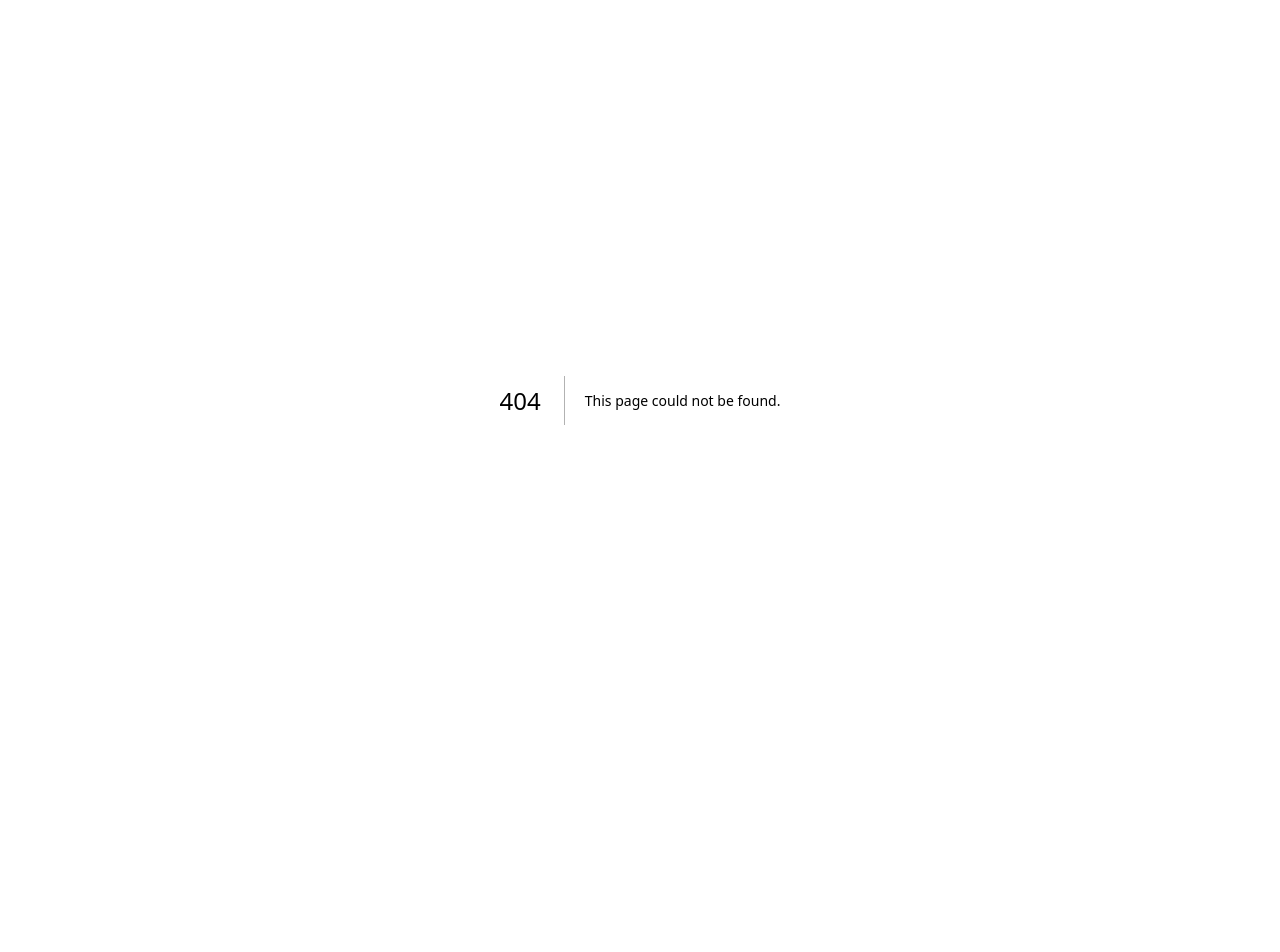
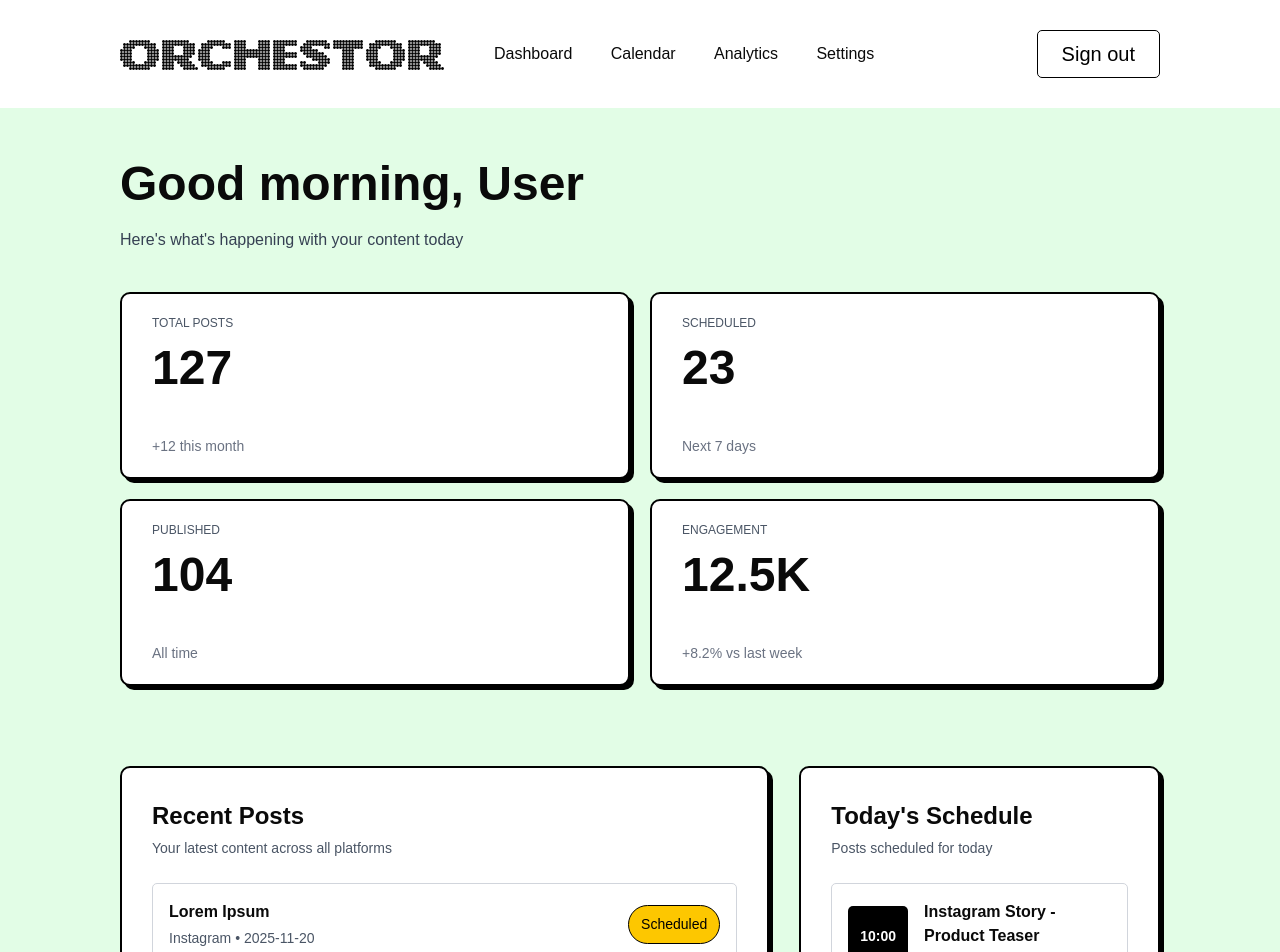
Before and after one commit to Jiwuuuu/orchestor-hackathon, a Next.js app: page /dashboard in a window 1280 px wide. Before the commit this address had no page. Shown: the top 952 px of the page. Before the commit the page ends 800 px from the top, so only its background shows below. Built offline with nearby package versions, Linux system fonts and the light colour scheme; a web font is replaced by a local one.

Commit message:
feat: dashboard

```diff
--- /dev/null
+++ b/src/app/dashboard/page.tsx
@@ -0,0 +1,39 @@
+import { DashboardNav } from "@/components/dashboard/dashboard-nav";
+import { StatsCards } from "@/components/dashboard/stats-cards";
+import { RecentPosts } from "@/components/dashboard/recent-posts";
+import { TodaysSchedule } from "@/components/dashboard/todays-schedule";
+import { QuickActions } from "@/components/dashboard/quick-actions";
+
+export default function DashboardPage() {
+  return (
+    <div className="bg-custom-green font-body min-h-screen">
+      {/* Navigation */}
+      <DashboardNav />
+
+      {/* Main Content */}
+      <div className="pt-[clamp(30px,4vw,40px)] pb-[clamp(50px,12vw,120px)] px-[clamp(50px,12vw,120px)]">
+        {/* Greeting */}
+        <div className="mb-[clamp(30px,4vw,40px)]">
+          <h1 className="text-[clamp(32px,4vw,48px)] font-bold mb-2">
+            Good morning, User
+          </h1>
+          <p className="text-[16px] text-gray-700">
+            Here&apos;s what&apos;s happening with your content today
+          </p>
+        </div>
+
+        {/* Stats Cards */}
+        <StatsCards />
+
+        {/* Recent Posts and Today's Schedule */}
+        <div className="grid grid-cols-1 lg:grid-cols-[1.8fr_1fr] gap-[clamp(20px,3vw,30px)] mt-[clamp(60px,7vw,80px)]">
+          <RecentPosts />
+          <TodaysSchedule />
+        </div>
+
+        {/* Quick Actions */}
+        <QuickActions />
+      </div>
+    </div>
+  );
+}
--- /dev/null
+++ b/src/components/dashboard/dashboard-nav.tsx
@@ -0,0 +1,56 @@
+"use client";
+
+import Link from "next/link";
+import { Button } from "@/components/ui/button";
+
+export function DashboardNav() {
+  return (
+    <nav className="bg-white py-[clamp(20px,4vw,30px)] px-[clamp(60px,12vw,120px)]">
+      <div className="flex items-center justify-between">
+        {/* Logo and Navigation Links */}
+        <div className="flex items-center gap-[clamp(30px,4vw,50px)]">
+          {/* Logo */}
+          <Link
+            href="/dashboard"
+            className="font-family-logo font-bold tracking-tightest-custom text-black leading-[0.85] break-all 1.5xl:break-normal text-[clamp(36px,4vw,48px)]"
+          >
+            ORCHESTOR
+          </Link>
+
+          {/* Navigation Links */}
+          <div className="hidden md:flex items-center gap-[clamp(20px,3vw,40px)] text-[16px]">
+            <Link
+              href="/dashboard"
+              className="hover:underline hover:font-semibold decoration-2 underline-offset-4 transition-all"
+            >
+              Dashboard
+            </Link>
+            <Link
+              href="/calendar"
+              className="hover:underline hover:font-semibold decoration-2 underline-offset-4 transition-all"
+            >
+              Calendar
+            </Link>
+            <Link
+              href="/analytics"
+              className="hover:underline hover:font-semibold decoration-2 underline-offset-4 transition-all"
+            >
+              Analytics
+            </Link>
+            <Link
+              href="/settings"
+              className="hover:underline hover:font-semibold decoration-2 underline-offset-4 transition-all"
+            >
+              Settings
+            </Link>
+          </div>
+        </div>
+
+        {/* Sign Out Button */}
+        <Button variant="outline" className="text-[20px] px-6 py-2 border">
+          Sign out
+        </Button>
+      </div>
+    </nav>
+  );
+}
--- /dev/null
+++ b/src/components/dashboard/quick-actions.tsx
@@ -0,0 +1,33 @@
+export function QuickActions() {
+  const actions = [
+    { label: "New Post" },
+    { label: "Schedule" },
+    { label: "Analytics" },
+    { label: "Settings" },
+  ];
+
+  return (
+    <div className="bg-white rounded-[10px] border-2 border-black shadow-[4px_4px_0px_0px_rgba(0,0,0,1)] p-[clamp(20px,3vw,30px)] mt-[clamp(30px,4vw,40px)]">
+      <div className="mb-6">
+        <h2 className="text-[clamp(20px,2.5vw,24px)] font-bold mb-1">
+          Quick Actions
+        </h2>
+        <p className="text-[14px] text-gray-600">
+          Manage your content workflow
+        </p>
+      </div>
+
+      <div className="grid grid-cols-1 md:grid-cols-2 gap-8">
+        {actions.map((action, index) => (
+          <button
+            key={index}
+            className="w-full px-4 p-3 border-2 border-black rounded-[5px] hover:bg-black hover:text-white transition-colors text-[16px] font-semibold flex flex-col items-center gap-1 cursor-pointer"
+          >
+            <div className="w-4 h-4 bg-[#D9D9D9] rounded-[5px]"></div>
+            {action.label}
+          </button>
+        ))}
+      </div>
+    </div>
+  );
+}
--- /dev/null
+++ b/src/components/dashboard/recent-posts.tsx
@@ -0,0 +1,75 @@
+import { Button } from "@/components/ui/button";
+
+export function RecentPosts() {
+  const posts = [
+    {
+      title: "Lorem Ipsum",
+      platform: "Instagram",
+      date: "2025-11-20",
+      status: "scheduled",
+    },
+    {
+      title: "Lorem Ipsum",
+      platform: "Instagram",
+      date: "2025-11-20",
+      status: "published",
+    },
+    {
+      title: "Lorem Ipsum",
+      platform: "Instagram",
+      date: "2025-11-20",
+      status: "scheduled",
+    },
+    {
+      title: "Lorem Ipsum",
+      platform: "Instagram",
+      date: "2025-11-20",
+      status: "published",
+    },
+  ];
+
+  return (
+    <div className="bg-white rounded-[10px] border-2 border-black shadow-[4px_4px_0px_0px_rgba(0,0,0,1)] p-[clamp(20px,3vw,30px)] flex flex-col">
+      <div className="mb-6">
+        <h2 className="text-[clamp(20px,2.5vw,24px)] font-bold mb-1">
+          Recent Posts
+        </h2>
+        <p className="text-[14px] text-gray-600">
+          Your latest content across all platforms
+        </p>
+      </div>
+
+      <div className="space-y-3 flex-1">
+        {posts.map((post, index) => (
+          <div
+            key={index}
+            className="flex items-center justify-between p-4 border border-gray-300 rounded-[5px] hover:bg-gray-50 transition-colors"
+          >
+            <div>
+              <p className="font-semibold text-[16px] mb-1">{post.title}</p>
+              <p className="text-[14px] text-gray-600">
+                {post.platform} • {post.date}
+              </p>
+            </div>
+            <span
+              className={`px-3 py-2 rounded-full text-[14px] border border-black ${
+                post.status === "scheduled"
+                  ? "bg-yellow-400 text-black "
+                  : "bg-black text-white px-4"
+              }`}
+            >
+              {post.status.charAt(0).toUpperCase() + post.status.slice(1)}
+            </span>
+          </div>
+        ))}
+      </div>
+
+      <Button
+        variant="outline"
+        className="w-full mt-auto pt-6 pb-6 text-[16px] font-semibold"
+      >
+        View All Posts
+      </Button>
+    </div>
+  );
+}
--- /dev/null
+++ b/src/components/dashboard/stats-cards.tsx
@@ -0,0 +1,41 @@
+export function StatsCards() {
+  const stats = [
+    {
+      label: "TOTAL POSTS",
+      value: "127",
+      change: "+12 this month",
+    },
+    {
+      label: "SCHEDULED",
+      value: "23",
+      change: "Next 7 days",
+    },
+    {
+      label: "PUBLISHED",
+      value: "104",
+      change: "All time",
+    },
+    {
+      label: "ENGAGEMENT",
+      value: "12.5K",
+      change: "+8.2% vs last week",
+    },
+  ];
+
+  return (
+    <div className="grid grid-cols-1 md:grid-cols-2 lg:grid-cols-4 gap-[clamp(15px,2vw,20px)]">
+      {stats.map((stat, index) => (
+        <div
+          key={index}
+          className="bg-white rounded-[10px] border-2 border-black shadow-[4px_4px_0px_0px_rgba(0,0,0,1)] px-[clamp(20px,3vw,30px)] py-[clamp(20px,3vw,10px)]"
+        >
+          <p className="text-[12px] text-gray-600 font-medium">{stat.label}</p>
+          <p className="text-[clamp(32px,4vw,48px)] font-bold mb-1">
+            {stat.value}
+          </p>
+          <p className="text-[14px] text-gray-500 mt-8">{stat.change}</p>
+        </div>
+      ))}
+    </div>
+  );
+}
--- /dev/null
+++ b/src/components/dashboard/todays-schedule.tsx
@@ -0,0 +1,58 @@
+import { Button } from "@/components/ui/button";
+
+export function TodaysSchedule() {
+  const schedule = [
+    {
+      time: "10:00 AM",
+      platform: "Instagram Story - Product Teaser",
+      details: "Story #231",
+    },
+    {
+      time: "10:00 AM",
+      platform: "Instagram Story - Product Teaser",
+      details: "Story #231",
+    },
+    {
+      time: "10:00 AM",
+      platform: "Instagram Story - Product Teaser",
+      details: "Story #231",
+    },
+    {
+      time: "10:00 AM",
+      platform: "Instagram Story - Product Teaser",
+      details: "Story #231",
+    },
+  ];
+
+  return (
+    <div className="bg-white rounded-[10px] border-2 border-black shadow-[4px_4px_0px_0px_rgba(0,0,0,1)] p-[clamp(20px,3vw,30px)]">
+      <div className="mb-6">
+        <h2 className="text-[clamp(20px,2.5vw,24px)] font-bold mb-1">
+          Today&apos;s Schedule
+        </h2>
+        <p className="text-[14px] text-gray-600">Posts scheduled for today</p>
+      </div>
+
+      <div className="space-y-3">
+        {schedule.map((item, index) => (
+          <div
+            key={index}
+            className="flex items-center gap-4 p-4 border border-gray-300 rounded-[5px]"
+          >
+            <div className="bg-black text-white rounded-[5px] px-3 py-5 text-center shrink-0">
+              <p className="text-[14px] font-semibold">10:00</p>
+            </div>
+            <div className="flex-1">
+              <p className="font-semibold text-[16px] mb-1">{item.platform}</p>
+              <p className="text-[14px] text-gray-600">{item.details}</p>
+            </div>
+          </div>
+        ))}
+      </div>
+
+      <Button className="w-full mt-6 bg-black text-white border-2 border-black hover:bg-white hover:text-black text-[16px] font-bold py-6">
+        Create New Post
+      </Button>
+    </div>
+  );
+}
```
